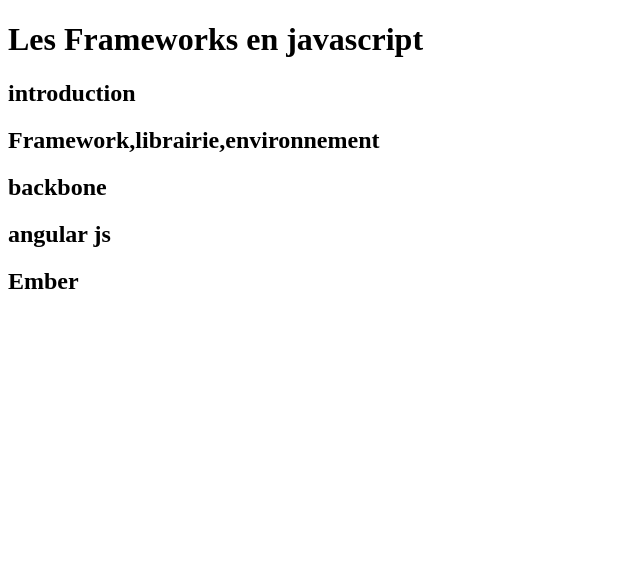
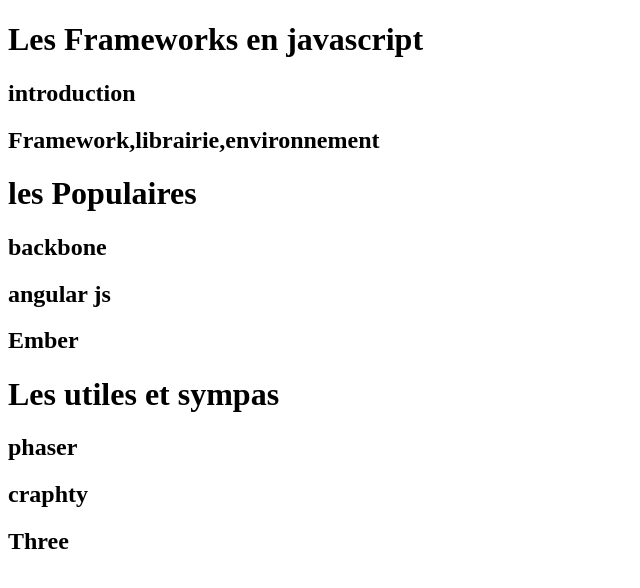
Before and after one commit to JeanSairien/pointculture-js, a plain HTML site: page index.html in a window 1280 px wide. Shown: the whole page, without its empty margins (0-640 px from the left). Drawn offline with Linux system fonts and the light colour scheme.

Commit message:
skelette html pret pour fusion

```diff
--- a/index.html
+++ b/index.html
@@ -9,11 +9,21 @@
 <!--partie introduction par mopi-->
 <h2>Framework,librairie,environnement</h2>
 <!--explication difference par redfish-->
+
+<h1>les Populaires</h1>
 <h2>backbone</h2>
 <!-- par red-->
 <h2>angular js</h2>
 <!--- par ?-->
 <h2>Ember</h2>
 <!-- par ?-->
+
+<h1>Les utiles et sympas</h1>
+<h2>phaser</h2>
+<!--par ?-->
+<h2>craphty</h2>
+<!--par red-->
+<h2>Three</h2>
+<!--par ?-->
 </body>
 </html>
```
